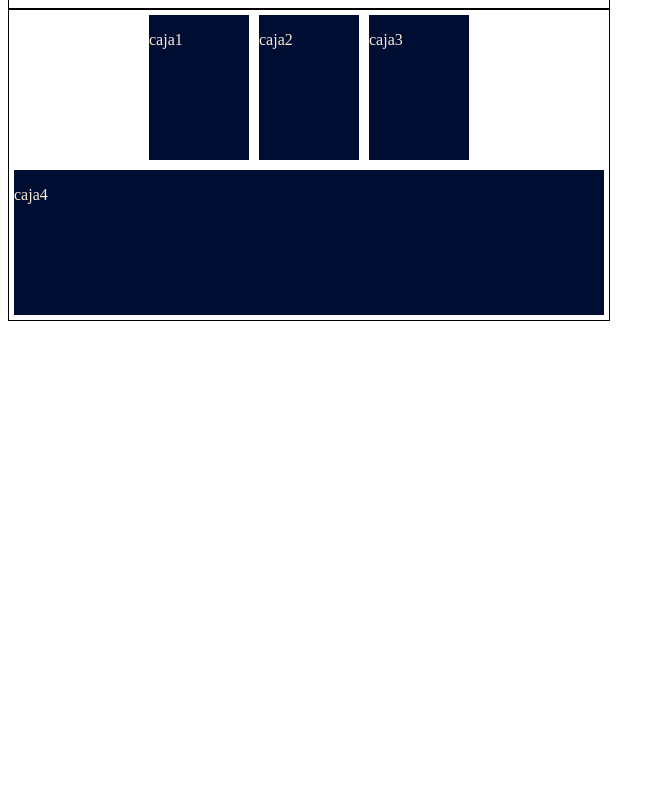
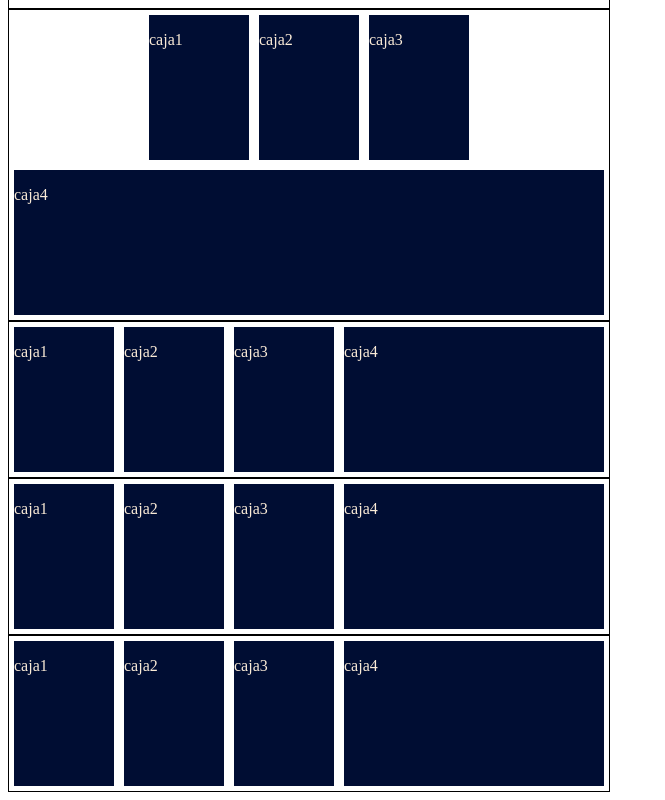
Before and after one commit to GerryD-1986/Gen32, a plain HTML site: page practicas/cajasflex/index.html in a window 1280 px wide. Shown: the part 2049-2849 px from the top of the page, without its empty margins (0-665 px from the left). Before the commit the page ends 2378 px from the top, so only its background shows below. Drawn offline with Linux system fonts and the light colour scheme.

Commit message:
boxflex update

```diff
--- a/practicas/cajasflex/css/estilos.css
+++ b/practicas/cajasflex/css/estilos.css
@@ -211,7 +211,6 @@ p{
 }
 
 #cajapadre8 >div{
-    height: 145px;
     margin: 5px;
     background-color: #000d33;
 }
@@ -337,3 +336,81 @@ p{
 #caja52{
     flex: 1 1 400px;
 }
+
+#cajapadre13{
+    display: flex;
+    width: 600px;
+    border: 1px solid;
+    justify-content: center;
+}
+
+#cajapadre13 >div{
+    height: 145px;
+    margin: 5px;
+    background-color: #000d33;
+}
+
+#caja53{
+    width: 100px;
+}
+#caja54{
+    width: 100px;
+}
+#caja55{
+    width: 100px;
+}
+#caja56{
+    flex: 100px;
+}
+
+#cajapadre14{
+    display: flex;
+    width: 600px;
+    border: 1px solid;
+    justify-content: space-between;
+}
+
+#cajapadre14 >div{
+    height: 145px;
+    margin: 5px;
+    background-color: #000d33;
+}
+
+#caja57{
+    width: 100px;
+}
+#caja58{
+    width: 100px;
+}
+#caja59{
+    width: 100px;
+}
+#caja60{
+    flex: 100px;
+}
+
+#cajapadre15{
+    display: flex;
+    width: 600px;
+    border: 1px solid;
+    justify-content: flex-start;
+}
+
+#cajapadre15 >div{
+    height: 145px;
+    margin: 5px;
+    background-color: #000d33;
+}
+
+#caja61{
+    width: 100px;
+}
+#caja62{
+    width: 100px;
+}
+#caja63{
+    width: 100px;
+}
+#caja64{
+    flex: 100px;
+}
--- a/practicas/cajasflex/index.html
+++ b/practicas/cajasflex/index.html
@@ -86,5 +86,23 @@
             <div id="caja51"><p>caja3</p></div>
             <div id="caja52"><p>caja4</p></div>
         </section>
+        <section id="cajapadre13">
+            <div id="caja53"><p>caja1</p></div>
+            <div id="caja54"><p>caja2</p></div>
+            <div id="caja55"><p>caja3</p></div>
+            <div id="caja56"><p>caja4</p></div>
+        </section>
+        <section id="cajapadre14">
+            <div id="caja57"><p>caja1</p></div>
+            <div id="caja58"><p>caja2</p></div>
+            <div id="caja59"><p>caja3</p></div>
+            <div id="caja60"><p>caja4</p></div>
+        </section>
+        <section id="cajapadre15">
+            <div id="caja61"><p>caja1</p></div>
+            <div id="caja62"><p>caja2</p></div>
+            <div id="caja63"><p>caja3</p></div>
+            <div id="caja64"><p>caja4</p></div>
+        </section>
     </body>
 </html>
```
